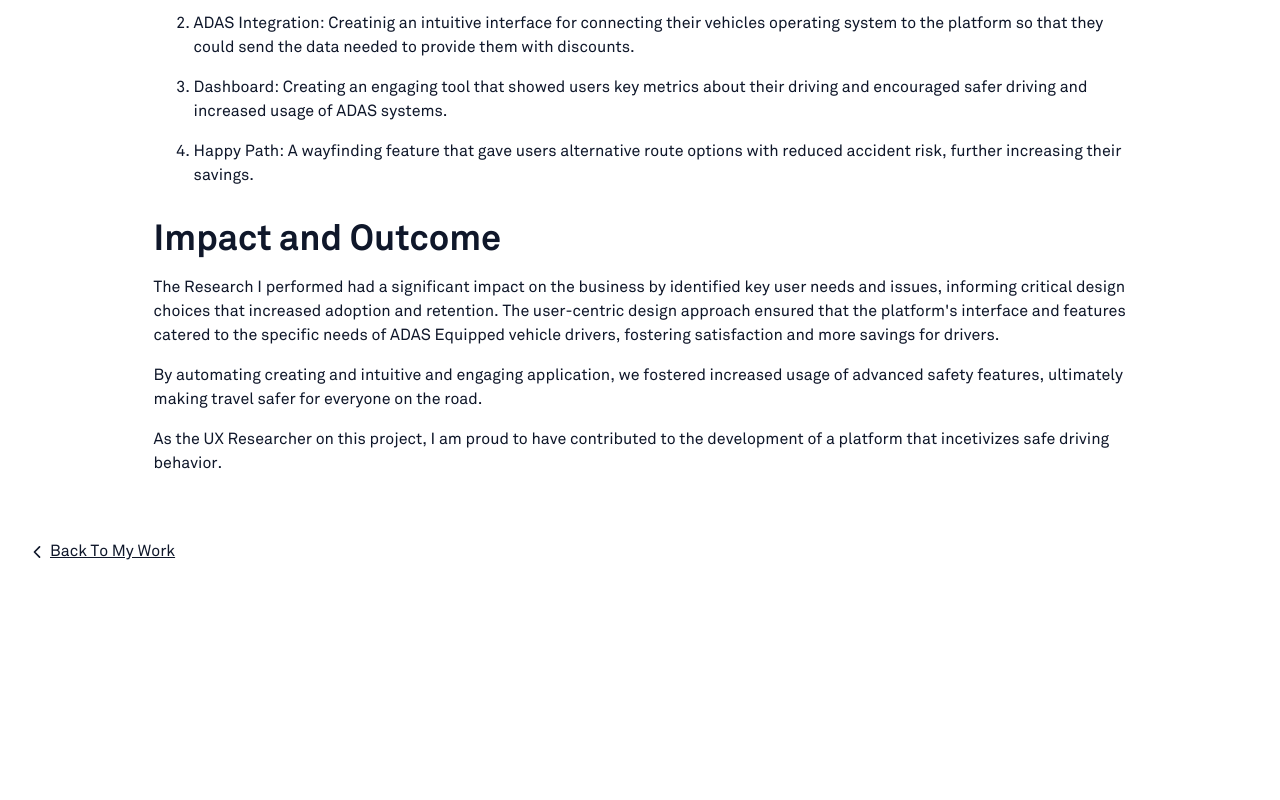
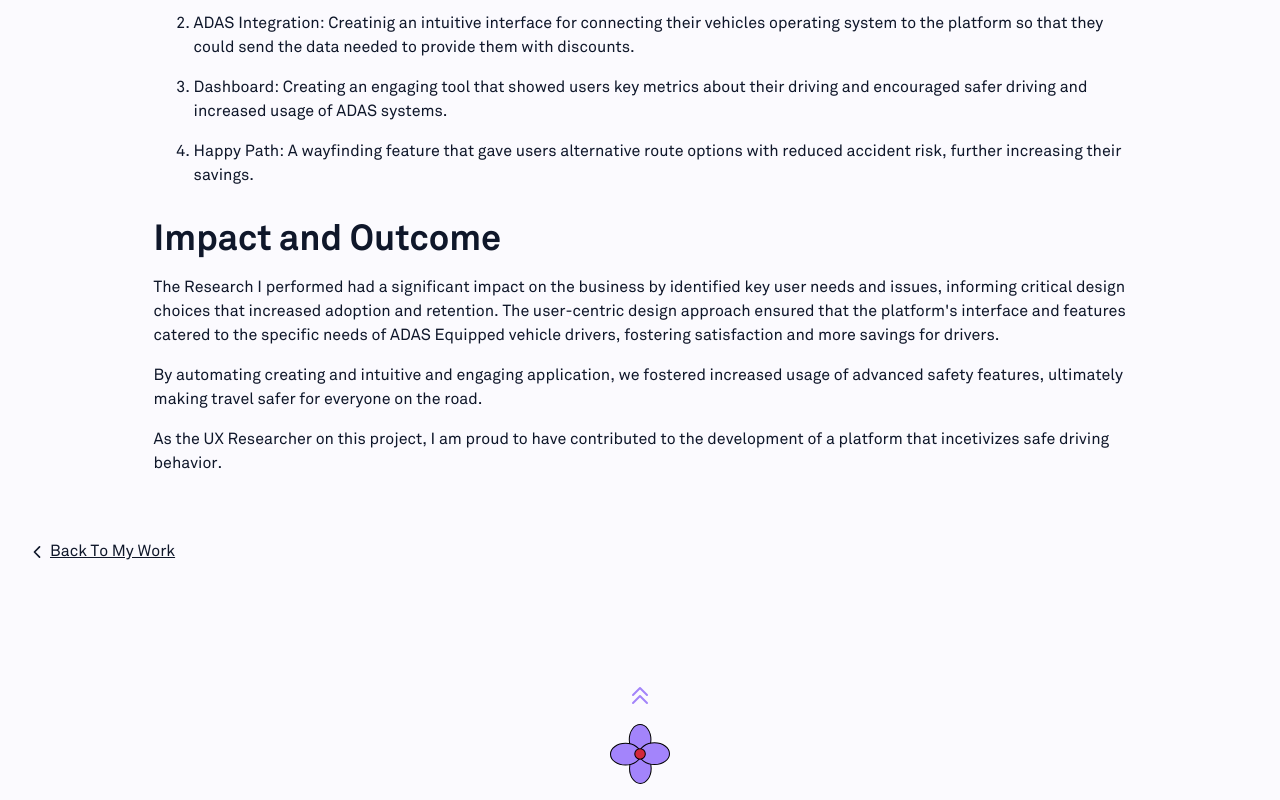
Before and after one commit to sofia-cse/nextjs-portfolio, a Next.js app: page /projects/avinew in a window 1280 px wide. Shown: the part 1444-2244 px from the top of the page. Before the commit the page ends 2128 px from the top, so only its background shows below. Built offline with nearby package versions, Linux system fonts and the light colour scheme.

Commit message:
improved scroll to top button, improved footer, more tailwind

```diff
--- a/src/app/globals.css
+++ b/src/app/globals.css
@@ -14,8 +14,7 @@ html {
 @layer base {
   :root {
     --foreground-rgb: rgb(23, 23, 23);
-    --background-rgb: rgb(255, 255, 255);
-    --background-end-rgba: 194, 175, 253, 0.1;
+    --background-rgb: rgba(194, 175, 253, 0.05);
 
     --base: 255, 255, 255;
 
@@ -66,7 +65,6 @@ html {
   [data-theme="dark"] {
     --foreground-rgb: rgb(226, 232, 240);
     --background-rgb: rgb(0, 0, 0);
-    --background-end-rgba: 0, 0, 0, 0;
 
     --base: 0, 0, 0;
 
@@ -137,16 +135,8 @@ html {
     @apply text-[--accent];
   }
   .inactive {
-    @apply text-[--inactive];
+    @apply text-[--inactive] hover:text-[--foreground-rgb];
   }
-}
-
-.theme-controls {
-  border-color: var(--border-color);
-}
-
-.inactive:hover {
-  color: rgb(var(--foreground-rgb));
 }
 
 /* individual class styles */
@@ -158,10 +148,6 @@ html {
   background-color: var(--accent);
   transform-origin: 0 0 0;
   transition: transform 0.15s;
-}
-
-.projectheader {
-  background-color: rgba(var(--base), 0.5);
 }
 
 .projectitem {
@@ -251,35 +237,3 @@ ol {
   filter: blur(24px);
   border-radius: 50%;
 }
-
-/*#work::before,
-#skills::before {
-  content: "";
-  max-width: 60%;
-  background: var(--glow-left);
-  left: 0;
-  width: 100%;
-  height: 160%;
-  z-index: -1;
-  position: absolute;
-  filter: blur(24px);
-  margin-top: 70px;
-}
-
-/*#work::before {
-  margin-top: -400px;
-}
-
-#about::before {
-  content: "";
-  max-width: 50%;
-  right: 0;
-  margin-top: -4.5rem;
-  border-radius: 50% 0 0 50%;
-  background: var(--glow-right);
-  width: 100%;
-  height: 160%;
-  z-index: -1;
-  position: absolute;
-  filter: blur(24px);
-}*/
--- a/src/app/layout.tsx
+++ b/src/app/layout.tsx
@@ -6,6 +6,7 @@ import { SpeedInsights } from "@vercel/speed-insights/next";
 import { ThemeProvider } from "next-themes";
 import { NavContextProvider } from "@/app/utils/NavContextProvider";
 import Navbar from "@/components/Navbar";
+import Footer from "@/components/Footer";
 
 const akkurat = localFont({
   src: [
@@ -57,6 +58,7 @@ export default function RootLayout({
               <div></div>
               <div className="mx-auto items-start">{children}</div>
             </NavContextProvider>
+            <Footer />
           </ThemeProvider>
         </div>
         <Analytics />
--- a/src/app/page.tsx
+++ b/src/app/page.tsx
@@ -2,19 +2,21 @@ import React from "react";
 
 import { Metadata } from "next";
 import MainWrapper from "./../components/MainWrapper";
-import Footer from "@/components/Footer";
 
 export const metadata: Metadata = {
   title: "Sofia Martin",
   description:
     "Sofia Martin is a technologist experienced with all parts of the product discovery, design, and development process.",
+  openGraph: {
+    title: "Sofia Martin",
+    images: "https://www.sofiamartin.io/assets/cartoon_avatar.png",
+  },
 };
 
 export default function Home() {
   return (
-    <div className="">
+    <>
       <MainWrapper />
-      <Footer />
-    </div>
+    </>
   );
 }
--- a/src/components/Contact.tsx
+++ b/src/components/Contact.tsx
@@ -14,15 +14,15 @@ const Contact = () => {
 
   return (
     <div className="w-full">
-      <div className="m-auto w-full max-w-[1240px] px-2 py-16">
-        <h2 className="py-4 pb-8 text-center lg:text-left">Get In Touch</h2>
+      <div className="m-auto mb-4 w-full max-w-[1240px] px-2 pt-16">
+        <h2 className="mb-8 text-center lg:text-left">Get In Touch</h2>
         <div className="gap-8 md:grid lg:grid-cols-5">
           {/* left */}
           <div className="co-span-3 h-full w-full px-4 lg:col-span-2 lg:px-0">
             <div className="h-full">
               <div className="text-center md:text-left">
                 <Image
-                  className="m-auto mb-4 rounded-md duration-300 ease-in hover:scale-105 lg:mt-14"
+                  className="m-auto mb-4 rounded-md duration-300 ease-in hover:scale-105 lg:mt-10"
                   src={contactImg}
                   alt="Contact image of Drew Barrymore on the phone from the opening scene of the original Scream movie"
                 />
@@ -65,7 +65,7 @@ const Contact = () => {
             </div>
           </div>
           {/* right */}
-          <div className="col-span-3 h-auto w-full lg:p-4">
+          <div className="col-span-3 h-auto w-full lg:px-4">
             <div className="px-4">
               <form
                 action="https://getform.io/f/cec7a2a2-5959-47a2-adea-d1dcc55300f9"
--- a/src/components/Footer.tsx
+++ b/src/components/Footer.tsx
@@ -1,24 +1,54 @@
-import React from "react";
+"use client";
+import React, { useState } from "react";
 import Image from "next/image";
 import logo from "../../public/assets/florere.svg";
 import { HiOutlineChevronDoubleUp } from "react-icons/hi";
 
 const Footer = () => {
+  const [isAnimated, setAnimated] = useState(false);
+
+  const handleHover = () => {
+    setAnimated(true);
+  };
+  const handleExit = () => {
+    setAnimated(false);
+  };
+  const scrollToTop = () => {
+    window.scrollTo({
+      top: 0,
+      behavior: "smooth",
+      /* you can also use 'auto' behaviour
+     in place of 'smooth' */
+    });
+    setAnimated(false);
+  };
+  const ScrollButton = ({ isAnimated }: { isAnimated: boolean }) => {
+    return (
+      <div
+        className={
+          "h-fit text-[--accent]" + (isAnimated ? " animate-bounce" : "")
+        }
+        aria-label="link to the top of Sofia Martin's Website"
+      >
+        <HiOutlineChevronDoubleUp
+          className="m-auto"
+          size={24}
+          title="chevron icon"
+        />
+      </div>
+    );
+  };
+
   return (
     <footer className="container mx-auto">
       <div className="flex flex-col items-center justify-between">
-        <div className="flex h-20 flex-row justify-center">
-          <a
-            href="/"
-            className="h-fit p-4 text-[--accent] hover:h-20 hover:animate-bounce"
-            aria-label="link to the top of Sofia Martin's Website"
-          >
-            <HiOutlineChevronDoubleUp
-              className="m-auto"
-              size={24}
-              title="chevron icon"
-            />
-          </a>
+        <div
+          className="flex flex-row justify-center p-4 hover:cursor-pointer"
+          onMouseEnter={handleHover}
+          onMouseLeave={handleExit}
+          onClick={scrollToTop}
+        >
+          <ScrollButton isAnimated={isAnimated} />
         </div>
         <Image
           src={logo}
--- a/src/components/ProjectHeader.tsx
+++ b/src/components/ProjectHeader.tsx
@@ -13,7 +13,6 @@ const ProjectHeader = ({
   identifier: string;
 }) => {
   return (
-    <div className="projectheader">
     <div className="w-full py-6 md:h-[70vh]">
       <div className="mx-auto grid h-full max-w-[1240px] items-center gap-0 px-2 md:grid-cols-10 md:gap-12">
         <div className="col-span-5 py-4 md:order-2">
@@ -31,7 +30,6 @@ const ProjectHeader = ({
         </div>
       </div>
     </div>
-    </div>
   );
 };
 
--- a/src/components/ProjectHeaderWide.tsx
+++ b/src/components/ProjectHeaderWide.tsx
@@ -13,7 +13,6 @@ const ProjectHeader = ({
   identifier: string;
 }) => {
   return (
-    <div className="projectheader mt-[0px]">
     <div className="relative h-[40vh] w-full lg:h-[55vh]">
       <div className="absolute left-0 top-0 z-10 h-[40vh] w-full bg-black/50 lg:h-[55vh]" />
       <Image
@@ -33,7 +32,6 @@ const ProjectHeader = ({
         </div>
       </div>
     </div>
-    </div>
   );
 };
 
--- a/src/components/ProjectItem.tsx
+++ b/src/components/ProjectItem.tsx
@@ -8,17 +8,17 @@ const ProjectItem = ({
   backgroundImg,
   projectUrl,
   arialabel,
-  identifier,
+  twClasses,
 }: {
   title: string;
   role?: string;
   backgroundImg: StaticImageData;
   projectUrl: string;
   arialabel: string;
-  identifier: string;
+  twClasses: string;
 }) => {
   return (
-    <div className={identifier}>
+    <div className={twClasses}>
       <Link href={projectUrl} aria-label={arialabel} className="h-full w-fit">
         <div className="flex h-full min-h-full w-full flex-col items-start justify-start">
           <div className="project-image-wrapper w-full">
--- a/src/components/ThemeButton.tsx
+++ b/src/components/ThemeButton.tsx
@@ -13,7 +13,7 @@ const ThemeButton = () => {
 
   if (!mounted) {
     return (
-      <div className="theme-controls flex flex-row gap-4 rounded-full border p-2">
+      <div className="flex flex-row gap-4 rounded-full border p-2">
         <GiSun className="inactive h-5 w-5" />
         <RiComputerLine className="inactive h-5 w-5" />
         <GiMoonBats className="inactive h-5 w-5" />
@@ -22,7 +22,7 @@ const ThemeButton = () => {
   }
 
   return (
-    <div className="theme-controls flex flex-row gap-4 rounded-full border p-2">
+    <div className="flex flex-row gap-4 rounded-full border border-[--border-color] p-2">
       <GiSun
         className={
           theme === "system" || theme === "dark"
```
Also changed, not shown: src/components/Projects.tsx (+10 -10 lines). Lines whose indentation alone changed are shown as unchanged.
